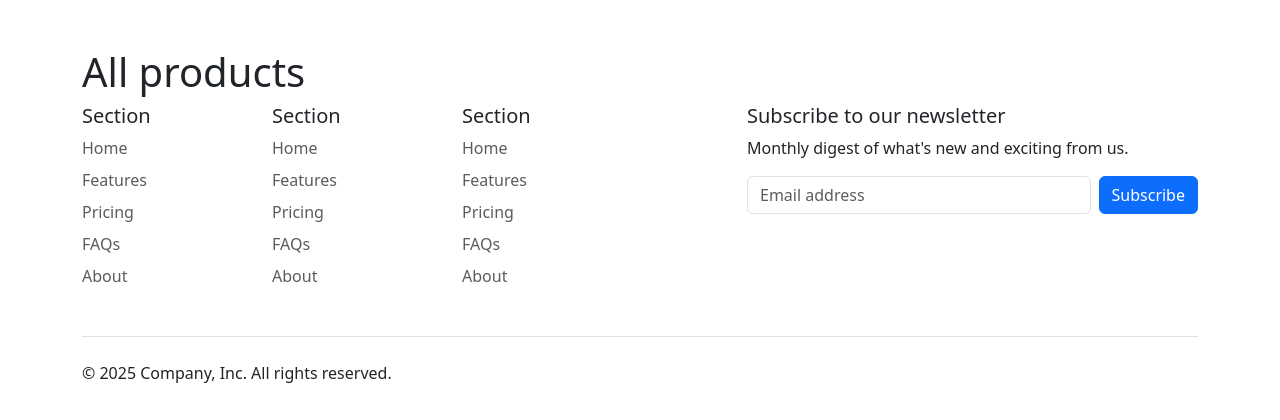
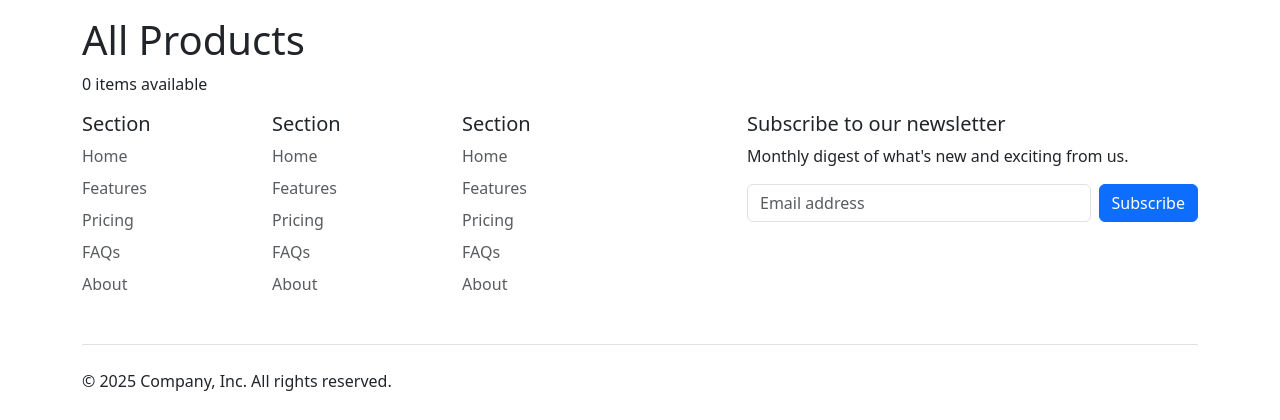
Before and after one commit to OleksandrCheipesh/E-commerce, a Flask app: page /market in a window 1280 px wide. Shown: the part 73-493 px from the top of the page. Run offline with Flask 3, Linux system fonts and the light colour scheme.

Commit message:
Market page and each products page

```diff
--- a/app.py
+++ b/app.py
@@ -26,6 +26,12 @@ def market():
     products = Products.query.all()
     return render_template('market.html' , products=products)
 
+@app.route('/market/<int:id>')
+def product_detail(id):
+    product = Products.query.get_or_404(id)
+    return render_template('product_detail.html', product=product)
+
+
 @app.route('/create_product', methods=['GET', 'POST'])
 def create_product():
     if request.method == 'POST':
--- a/templates/index.html
+++ b/templates/index.html
@@ -2,6 +2,8 @@
 <html lang="en">
 <head>
     <meta charset="UTF-8">
+    {% block head %}
+    {% endblock %}
     <link rel="stylesheet" href="https://cdn.jsdelivr.net/npm/bootstrap@5.3.3/dist/css/bootstrap.min.css" integrity="sha384-QWTKZyjpPEjISv5WaRU9OFeRpok6YctnYmDr5pNlyT2bRjXh0JMhjY6hW+ALEwIH" crossorigin="anonymous">
     <title>{% block title %}{% endblock %}</title>
 </head>
--- a/templates/market.html
+++ b/templates/market.html
@@ -5,18 +5,134 @@
 {% endblock %}
 
 {% block content %}
-<div class="container mt-5">
-    <h1>All products</h1>
-    {% for el in products %}
-    <div class="alert alert-info">
-        <h2>{{ el.name }}</h2>
-        <p>{{ el.description }}</p>
-        <p>Amount: {{ el.amount }}</p>
-        <h3>Price: {{ el.price }}$</h3>
-        <a href="/market/{{ el.id }}" class="btn btn-warning">Buy</a>
 
+
+<link href="{{ url_for('static', filename='css/market.css') }}" rel="stylesheet">
+
+
+<div class="container">
+    <div class="market-header">
+        <h1>All Products</h1>
+        <p>{{ products|length }} item{% if products|length != 1 %}s{% endif %} available</p>
     </div>
 
-    {% endfor %}
+    <div class="product-grid">
+        {% for el in products %}
+        <div class="product-card">
+            <div class="product-img-wrap">
+                <img src="https://encrypted-tbn0.gstatic.com/images?q=tbn:ANd9GcTMm7uhkJpaGpt_b-zio6xzDHBX91WDs4Xrxg&s" alt="{{ el.name }}" />
+                <button class="wishlist-btn" aria-label="Add to wishlist">♡</button>
+            </div>
+
+            <div class="product-body">
+                <div class="product-category">Product</div>
+                <h3 class="product-name">{{ el.name }}</h3>
+                <p class="product-desc">{{ el.description }}</p>
+                <div class="product-footer">
+                    <div class="product-price"><span>$</span>{{ el.price }}</div>
+                    <a class="btn-buy" href="/market/{{ el.id }}">Add to Cart</a>
+                </div>
+            </div>
+        </div>
+{#        {% empty %}#}
+{#        <div class="empty-state">#}
+{#            <p>No products available yet.</p>#}
+{#        </div>#}
+        {% endfor %}
+    </div>
 </div>
+
 {% endblock %}
+
+
+
+
+
+
+
+
+
+
+
+
+
+
+
+
+
+
+
+
+
+
+
+
+
+
+
+
+
+
+
+
+
+
+
+
+
+
+
+
+{#{% extends 'index.html' %}#}
+{##}
+{#{% block title %}#}
+{#    Market#}
+{#{% endblock %}#}
+{##}
+{#{% block content %}#}
+{#<div class="container mt-5">#}
+{#    <h1>All products</h1>#}
+{##}
+{##}
+{#        <div class="container">#}
+{#            <div class="well well-sm">#}
+{#                <strong>Category Title</strong>#}
+{#                <div class="btn-group">#}
+{#                    <a href="#" id="list" class="btn btn-default btn-sm"><span class="glyphicon glyphicon-th-list">#}
+{#                    </span>List</a> <a href="#" id="grid" class="btn btn-default btn-sm"><span#}
+{#                        class="glyphicon glyphicon-th"></span>Grid</a>#}
+{#                </div>#}
+{##}
+{#                {% for el in products %}#}
+{#                </div>#}
+{#                    <div class="item  col-xs-4 col-lg-4">#}
+{#                        <div class="thumbnail">#}
+{#                            <img class="group list-group-image" src="https://encrypted-tbn0.gstatic.com/images?q=tbn:ANd9GcTMm7uhkJpaGpt_b-zio6xzDHBX91WDs4Xrxg&s" alt="" />#}
+{#                            <div class="caption">#}
+{#                                <h4 class="group inner list-group-item-heading">#}
+{#                                    {{ el.name }}</h4>#}
+{#                                <p class="group inner list-group-item-text">#}
+{#                                   {{ el.description }}</p>#}
+{#                                <div class="row">#}
+{#                                    <div class="col-xs-12 col-md-6">#}
+{#                                        <p class="lead">#}
+{#                                            {{ el.price }}$</p>#}
+{#                                    </div>#}
+{#                                    <div class="col-xs-12 col-md-6">#}
+{#                                        <a class="btn btn-success" href="/market/{{ el.id }}">Buy</a>#}
+{#                                    </div>#}
+{#                                </div>#}
+{#                            </div>#}
+{#                        </div>#}
+{#                    </div>#}
+{##}
+{#                </div>#}
+{#            </div>#}
+{##}
+{##}
+{##}
+{#                {% endfor %}#}
+{##}
+{##}
+{#{% endblock %}#}
+{##}
```
